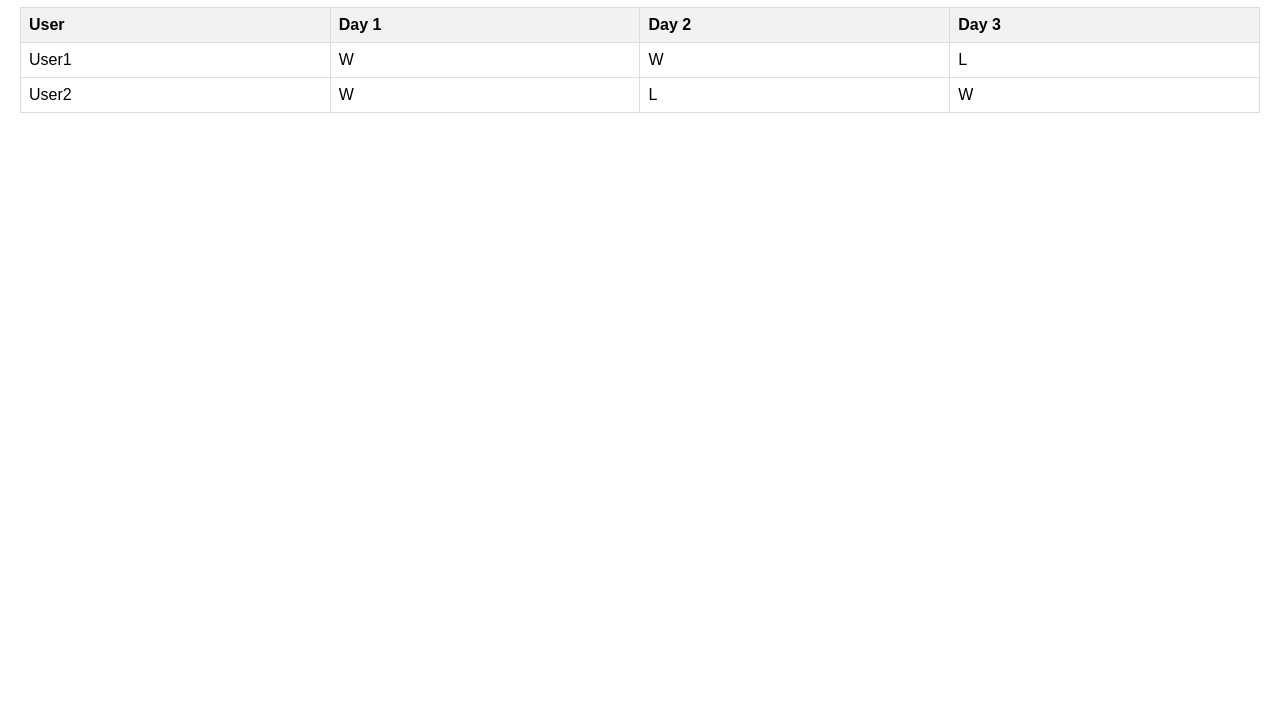
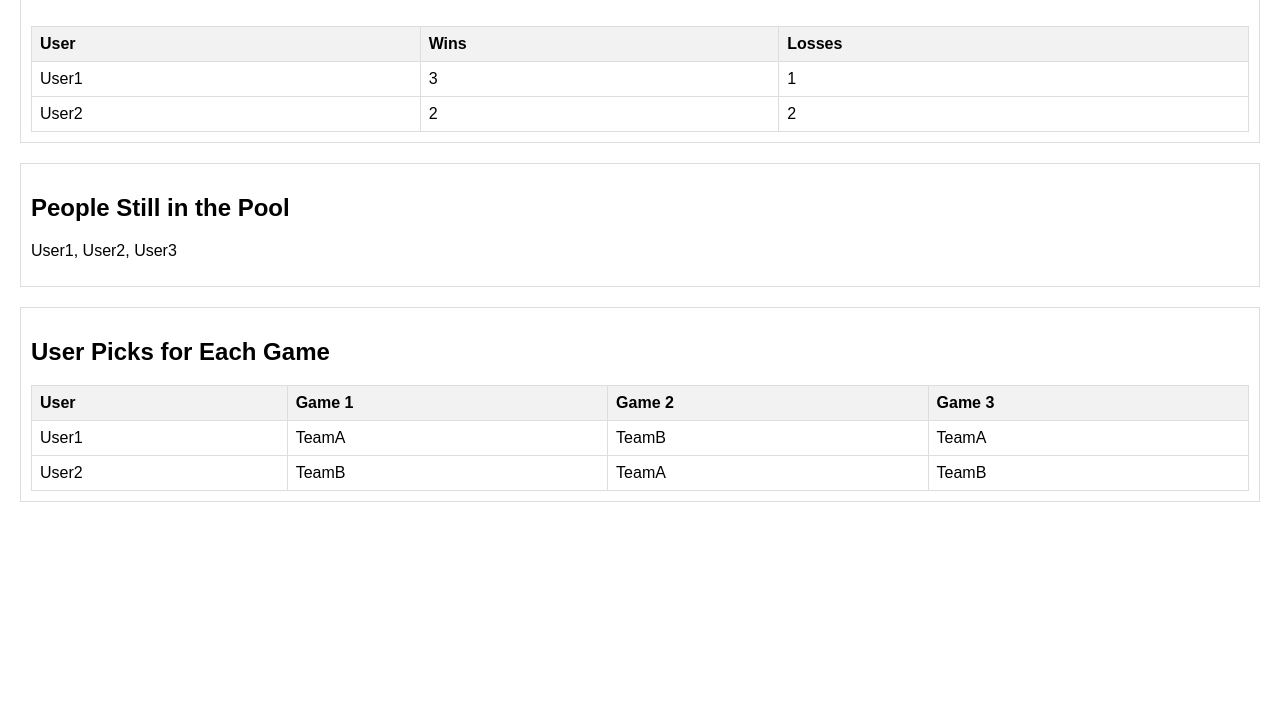
Before and after one commit to wwinterr/wwinterr.github.io, a plain HTML site: page index.html in a window 1280 px wide. Shown: the part 73-800 px from the top of the page. Drawn offline with Linux system fonts and the light colour scheme.

Commit message:
Updated general layout

```diff
--- a/index.html
+++ b/index.html
@@ -8,10 +8,18 @@
         body {
             font-family: Arial, sans-serif;
             margin: 20px;
+            display: grid;
+            grid-template-columns: 1fr;
+            grid-template-rows: auto auto auto;
+            gap: 20px;
+        }
+        section {
+            border: 1px solid #dddddd;
+            padding: 10px;
         }
         table {
+            width: 100%;
             border-collapse: collapse;
-            width: 100%;
         }
         th, td {
             border: 1px solid #dddddd;
@@ -24,51 +32,70 @@
     </style>
 </head>
 <body>
-    <h1>Survivor Pool Standings</h1>
-    <table id="standings">
+    <section>
+        <h2>Overall Wins/Losses Leaderboard</h2>
+        <table>
             <thead>
                 <tr>
                     <th>User</th>
-                <th>Day 1</th>
-                <th>Day 2</th>
-                <th>Day 3</th>
-                <!-- Add more columns as needed -->
+                    <th>Wins</th>
+                    <th>Losses</th>
                 </tr>
             </thead>
             <tbody>
-            <!-- This is where the standings will be dynamically inserted -->
+                <!-- Add rows for overall wins/losses -->
+                <tr>
+                    <td>User1</td>
+                    <td>3</td>
+                    <td>1</td>
+                </tr>
+                <tr>
+                    <td>User2</td>
+                    <td>2</td>
+                    <td>2</td>
+                </tr>
+                <!-- Add more rows as needed -->
             </tbody>
         </table>
+    </section>
 
-    <!-- You can add more HTML elements or scripts as needed -->
+    <section>
+        <h2>People Still in the Pool</h2>
+        <!-- Add content for people still in the pool -->
+        <p>User1, User2, User3</p>
+    </section>
 
-    <script>
-        // This is where your JavaScript code will go
-        // You'll fetch data and update the standings dynamically
-        // For now, let's create a mock function to populate the standings
-        function populateStandings() {
-            const standingsData = [
-                { user: 'User1', day1: 'W', day2: 'W', day3: 'L' },
-                { user: 'User2', day1: 'W', day2: 'L', day3: 'W' },
-                // Add more rows as needed
-            ];
-
-            const tbody = document.querySelector('#standings tbody');
-            tbody.innerHTML = '';
-
-            standingsData.forEach(rowData => {
-                const row = document.createElement('tr');
-                Object.values(rowData).forEach(value => {
-                    const cell = document.createElement('td');
-                    cell.textContent = value;
-                    row.appendChild(cell);
-                });
-                tbody.appendChild(row);
-            });
-        }
-
-        // Call the function to populate standings on page load
-        window.onload = populateStandings;
-    </script>
+    <section>
+        <h2>User Picks for Each Game</h2>
+        <table>
+            <thead>
+                <tr>
+                    <th>User</th>
+                    <th>Game 1</th>
+                    <th>Game 2</th>
+                    <th>Game 3</th>
+                    <!-- Add columns for each game -->
+                </tr>
+            </thead>
+            <tbody>
+                <!-- Add rows for user picks -->
+                <tr>
+                    <td>User1</td>
+                    <td>TeamA</td>
+                    <td>TeamB</td>
+                    <td>TeamA</td>
+                    <!-- Add more columns for each game -->
+                </tr>
+                <tr>
+                    <td>User2</td>
+                    <td>TeamB</td>
+                    <td>TeamA</td>
+                    <td>TeamB</td>
+                    <!-- Add more columns for each game -->
+                </tr>
+                <!-- Add more rows as needed -->
+            </tbody>
+        </table>
+    </section>
 </body>
 </html>
```
Lines whose indentation alone changed are shown as unchanged.
